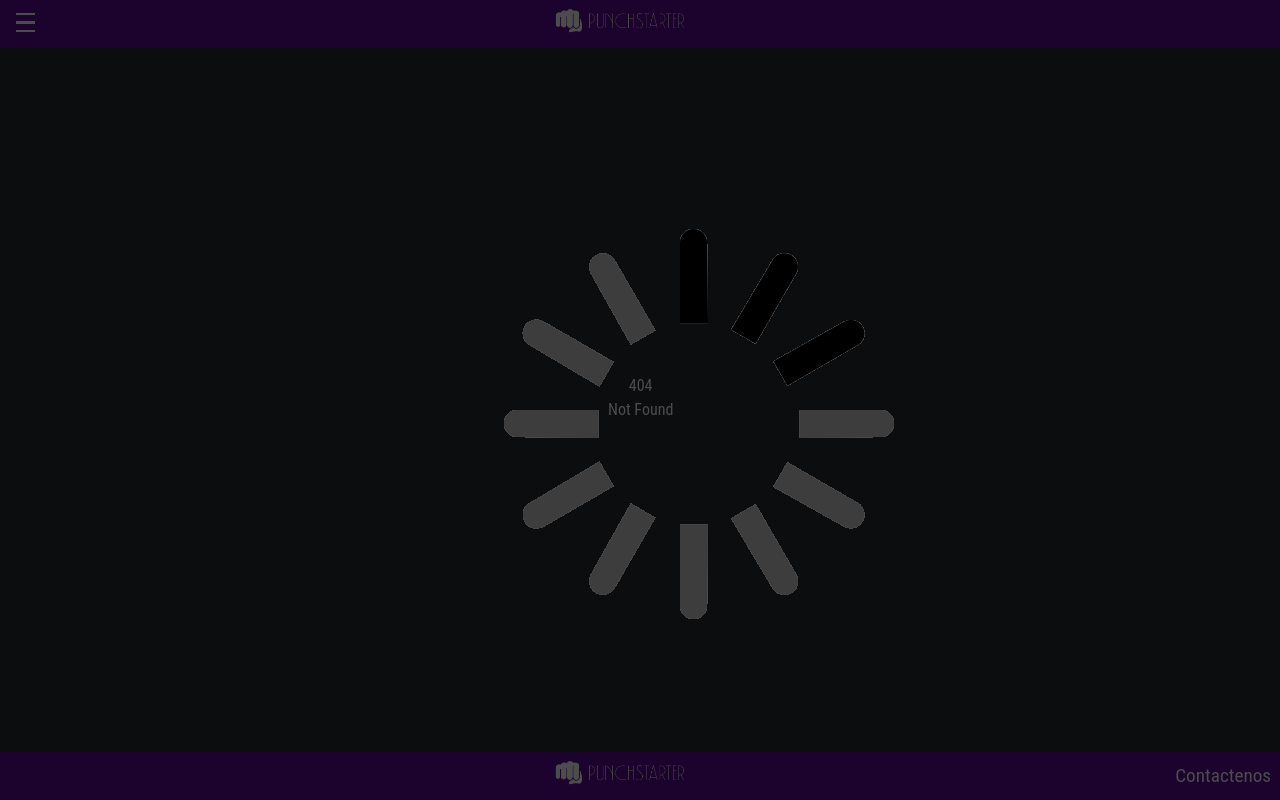
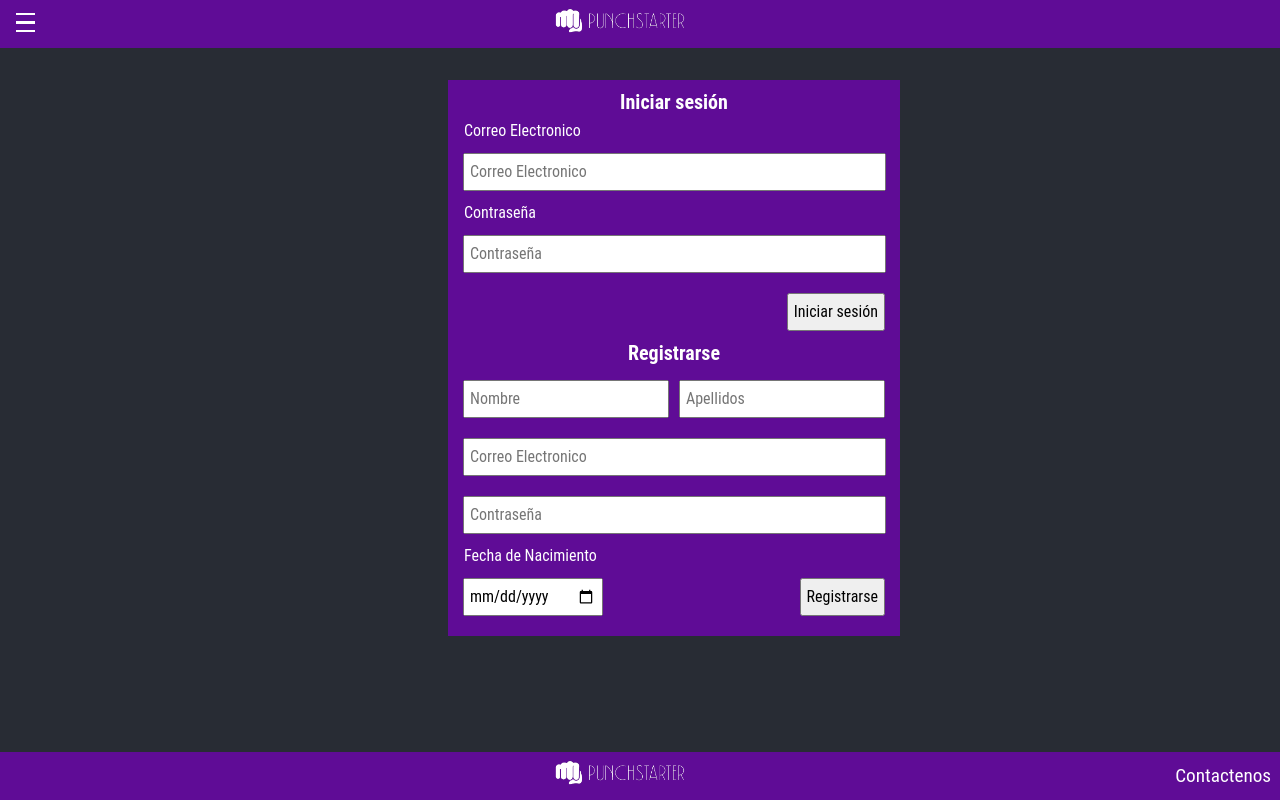
Before and after one commit to Moai-san/PunchStarter, an Angular app: page /login in a window 1280 px wide. Before the commit this address had no page. Built offline with nearby package versions, Linux system fonts and the light colour scheme.

Commit message:
Se añade inicio de sesion y registro

```diff
--- /dev/null
+++ b/src/app/Login/index.ts
@@ -0,0 +1 @@
+export * from './login';
--- /dev/null
+++ b/src/app/Login/login.html
@@ -0,0 +1,32 @@
+<form class="formulario">
+    <h4 style="text-align: center;">Iniciar sesión</h4>
+
+    <label for="email">Correo Electronico</label>
+    <input type="email" name="Correo" class="sesion" placeholder="Correo Electronico" required="true">
+
+    <label for="contraseña">Contraseña</label>
+    <input type="password" name="Contraseña" class="sesion" placeholder="Contraseña" required="true">
+
+    <input type="submit" id="button" value="Iniciar sesión">
+
+    <form class="register">
+        <h4 style="text-align: center;">Registrarse</h4>
+
+        <li>
+            <input type="text" name="Nombre" id="nombre" placeholder="Nombre" required="true">
+            <input type="text" name="Apellidos" id="apellido" placeholder="Apellidos" required="true">
+        </li>
+
+        <li>
+            <input type="email" name="Correo" class="sesion" placeholder="Correo Electronico" required="true">
+        </li>
+
+        <input type="password" name="Contraseña" class="sesion" placeholder="Contraseña" required="true">
+
+        <li>
+            <label for="fecha">Fecha de Nacimiento</label>
+            <input type="date" name="Fecha" id="fecha" placeholder="Fecha de Nacimiento" required="true">
+            <input type="submit" id="button" value="Registrarse">
+        </li>
+    </form>
+</form>
--- /dev/null
+++ b/src/app/Login/login.scss
@@ -0,0 +1,48 @@
+.formulario
+{
+    position: absolute;
+    top: 10%;
+    left: 35%;
+    padding: 10px;
+    overflow: auto;
+    color: white;
+    background-color: #5f0c96;
+    list-style: none;
+
+    h4
+    {
+        font-weight: bold;
+        font-size: 20px;
+        margin-bottom: 5px;
+    }
+
+    input
+    {
+        padding: 5px;
+        margin-top: 10px;
+        margin-bottom: 10px;
+        margin-left: 5px;
+        margin-right: 5px;
+    }
+
+    label
+    {
+        display: block;
+        margin-left: 6px;
+    }
+
+    #button
+    {
+        float: right;
+    }
+
+    .sesion
+    {
+        width: 98%;
+    }
+
+    .register
+    {
+        clear: both;
+    }
+}
--- /dev/null
+++ b/src/app/Login/login.ts
@@ -0,0 +1,12 @@
+import {Component} from '@angular/core';
+
+@Component(
+{
+    templateUrl: './login.html',
+    styleUrls: ['./login.scss']
+
+})
+export class login
+{
+
+}
--- a/src/app/Menu/menu.html
+++ b/src/app/Menu/menu.html
@@ -7,9 +7,9 @@
     </span>
 </label>
 <nav id="menu">
-    <a href="#">Iniciar Sesion</a>
+    <a href="./login">Iniciar Sesion</a>
     <a href="./aboutus">Sobre Nosotros</a>
-    <a routerLink="./terms">Terminos & Condiciones</a>
+    <a href="./terms">Terminos & Condiciones</a>
     <a href="./donateus">Donaciones</a>
     <a href="#">TBD</a>
     <a href="#">TBD</a>
--- a/src/app/app-routing.module.ts
+++ b/src/app/app-routing.module.ts
@@ -6,6 +6,7 @@
 import { donaciones } from './Donaciones';
 import { notFound } from './NotFound';
 import { aboutus } from './Aboutus';
+import { login } from './Login';
 
 const routes: Routes =
 [
@@ -14,6 +15,7 @@
   { path: 'contactus', component: contactus},
   { path: 'donateus', component: donaciones},
   { path: 'aboutus', component: aboutus},
+  { path: 'login', component: login},
   { path: '**', component: notFound}
 ];
 
--- a/src/app/app.module.ts
+++ b/src/app/app.module.ts
@@ -9,6 +9,7 @@
 import { contactus } from './Contactus';
 import { donaciones } from './Donaciones';
 import { aboutus } from './Aboutus';
+import { login } from './Login';
 
 
 
@@ -26,7 +27,8 @@
     terms,
     contactus,
     donaciones,
-    aboutus
+    aboutus,
+    login
   ],
   providers: [],
   bootstrap: [AppComponent]
```
